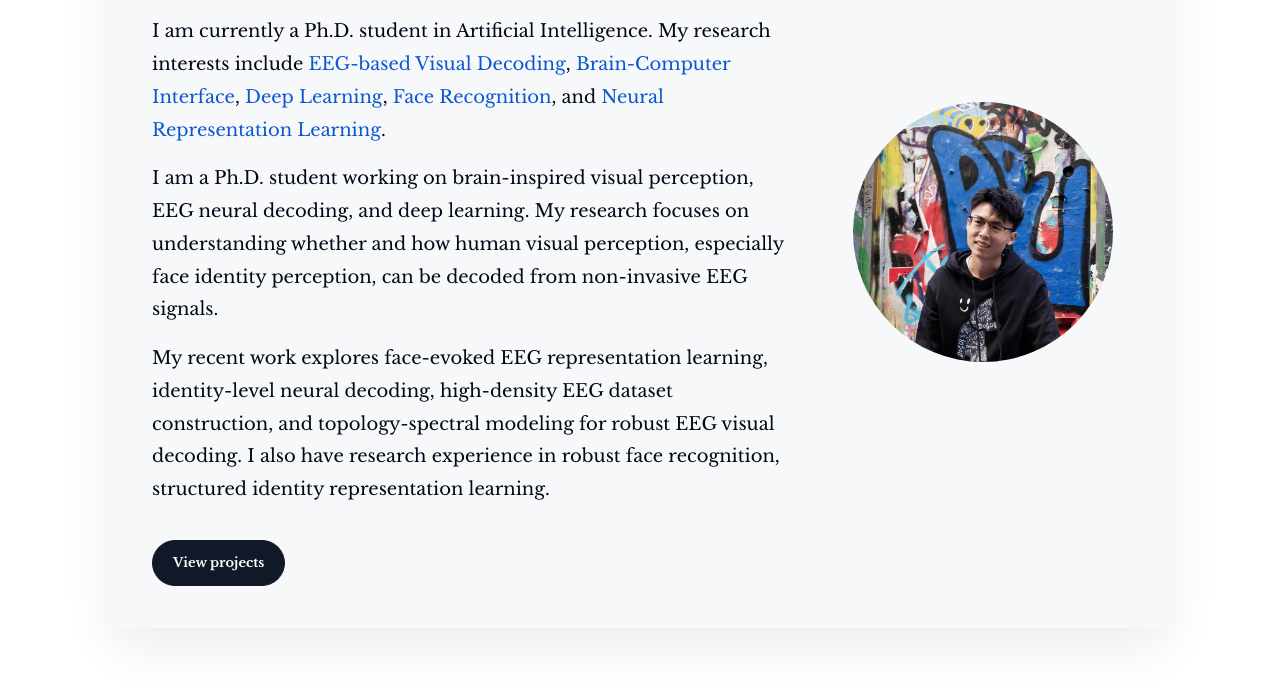
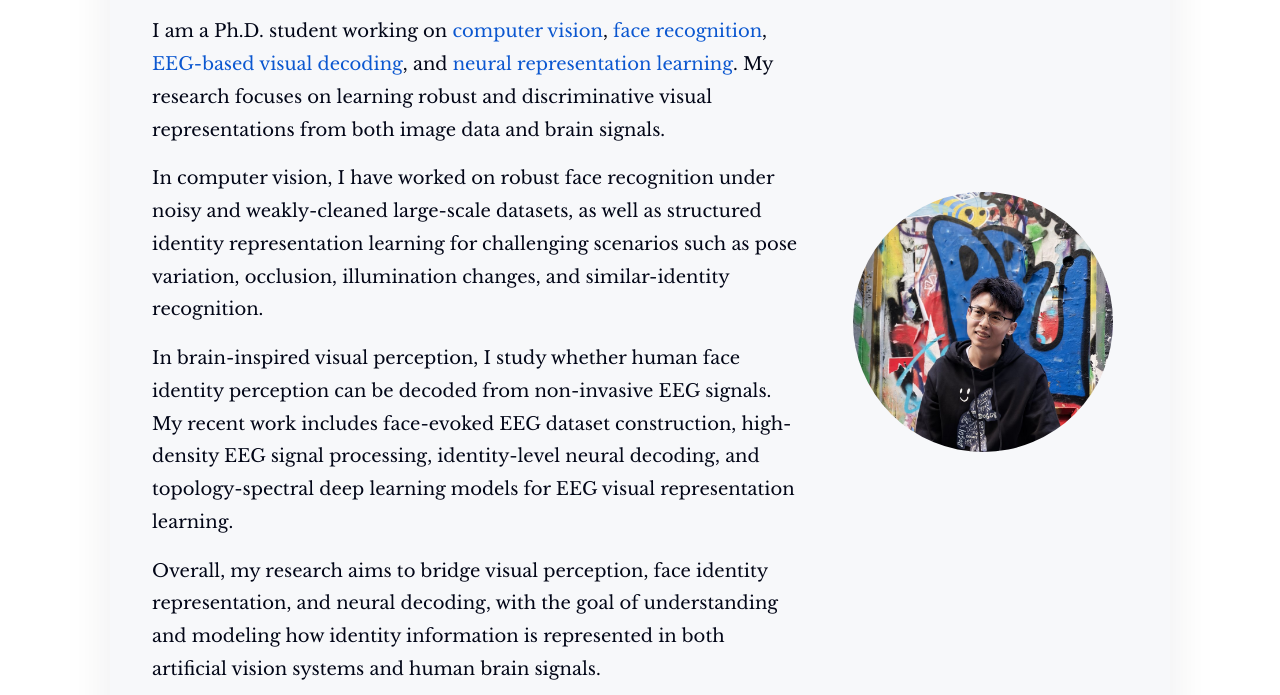
Before and after one commit to DeepFaceCode/DeepFaceCode.github.io, a plain HTML site: page index.html in a window 1280 px wide. Shown: the part 216-911 px from the top of the page. Drawn offline with nearby package versions, Linux system fonts and the light colour scheme.

Commit message:
Update homepage research introduction

```diff
--- a/index.html
+++ b/index.html
@@ -25,13 +25,16 @@
         <p class="intro-line">Greetings! My name is <strong>Yang Xin</strong> (辛杨).</p>
         <div class="about-me plain-about">
           <p>
-            I am currently a Ph.D. student in Artificial Intelligence. My research interests include <span>EEG-based Visual Decoding</span>, <span>Brain-Computer Interface</span>, <span>Deep Learning</span>, <span>Face Recognition</span>, and <span>Neural Representation Learning</span>.
+            I am a Ph.D. student working on <span>computer vision</span>, <span>face recognition</span>, <span>EEG-based visual decoding</span>, and <span>neural representation learning</span>. My research focuses on learning robust and discriminative visual representations from both image data and brain signals.
           </p>
           <p>
-            I am a Ph.D. student working on brain-inspired visual perception, EEG neural decoding, and deep learning. My research focuses on understanding whether and how human visual perception, especially face identity perception, can be decoded from non-invasive EEG signals.
+            In computer vision, I have worked on robust face recognition under noisy and weakly-cleaned large-scale datasets, as well as structured identity representation learning for challenging scenarios such as pose variation, occlusion, illumination changes, and similar-identity recognition.
           </p>
           <p>
-            My recent work explores face-evoked EEG representation learning, identity-level neural decoding, high-density EEG dataset construction, and topology-spectral modeling for robust EEG visual decoding. I also have research experience in robust face recognition, structured identity representation learning.
+            In brain-inspired visual perception, I study whether human face identity perception can be decoded from non-invasive EEG signals. My recent work includes face-evoked EEG dataset construction, high-density EEG signal processing, identity-level neural decoding, and topology-spectral deep learning models for EEG visual representation learning.
+          </p>
+          <p>
+            Overall, my research aims to bridge visual perception, face identity representation, and neural decoding, with the goal of understanding and modeling how identity information is represented in both artificial vision systems and human brain signals.
           </p>
         </div>
 
```
